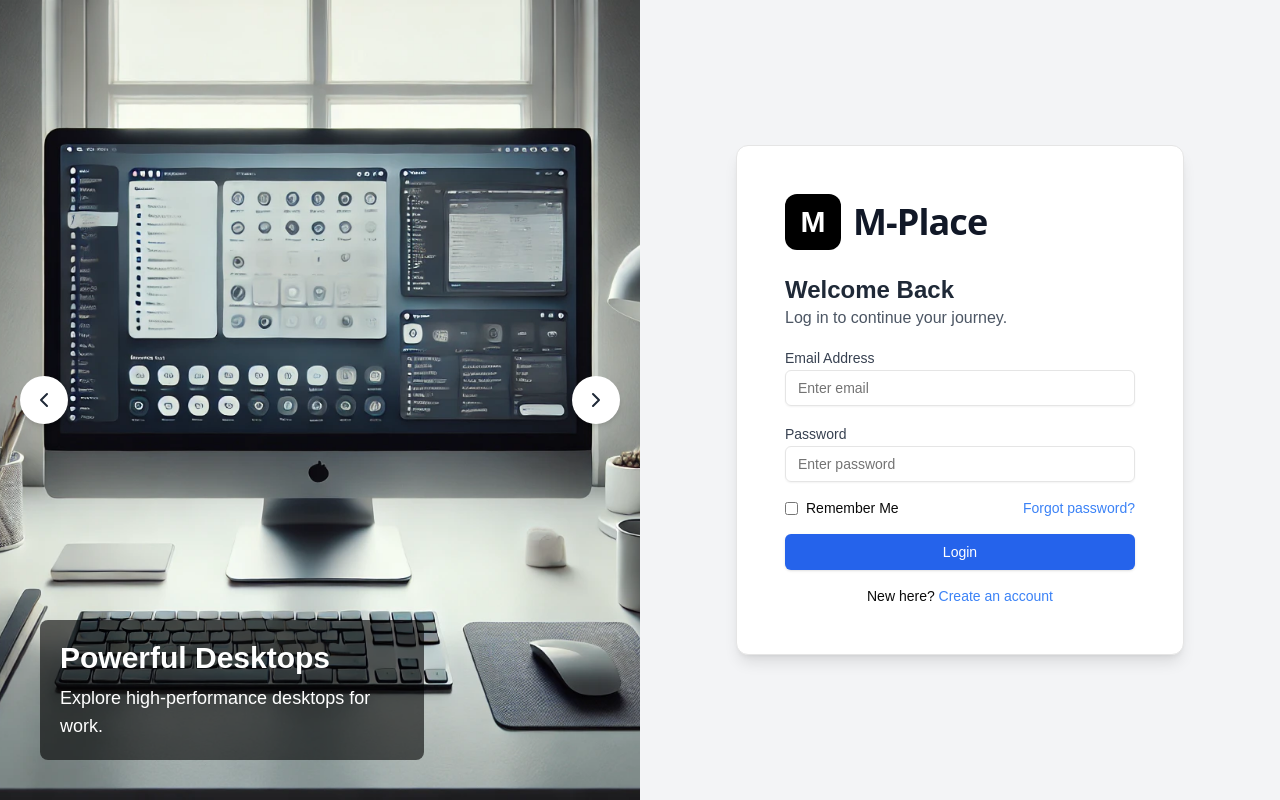
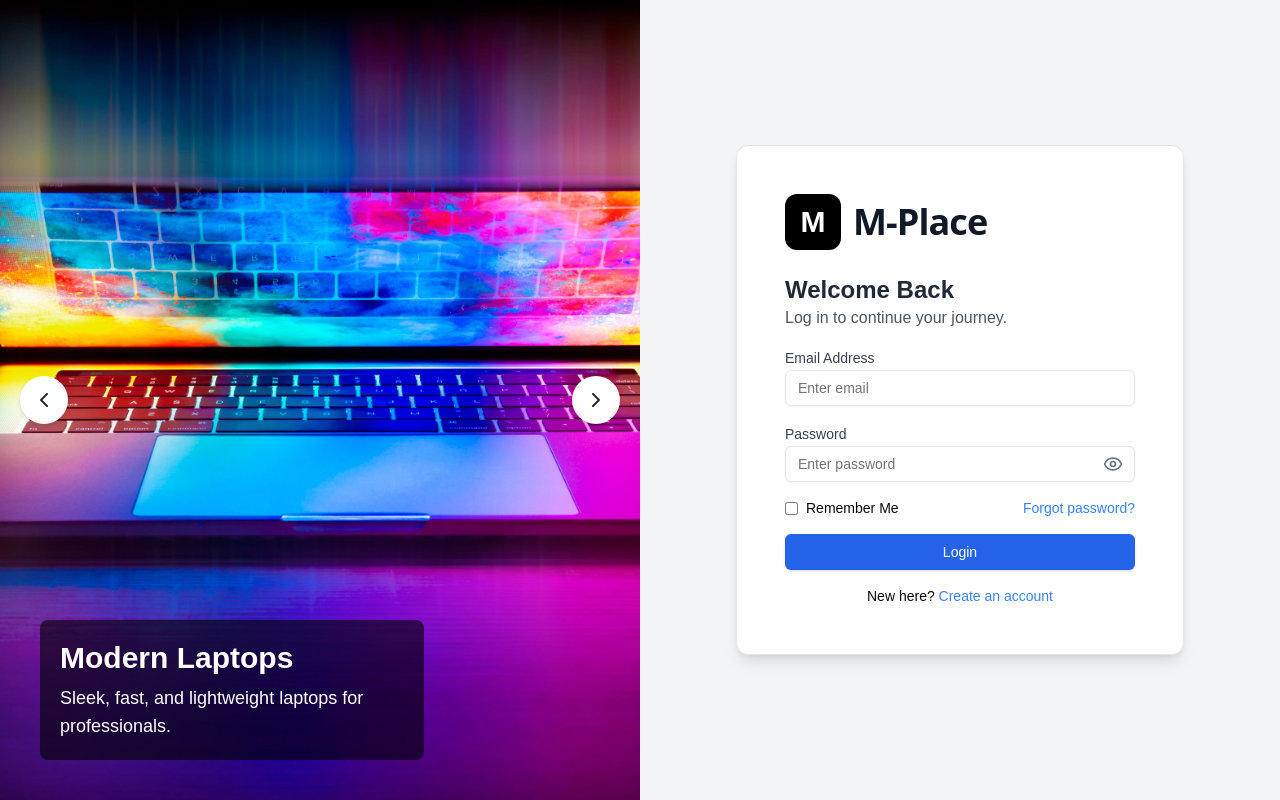
Before and after one commit to coderpd/M_Place, a Next.js app in the folder frontend/: page /SignIn in a window 1280 px wide. Built offline with nearby package versions, Linux system fonts and the light colour scheme.

Commit message:
logo added

```diff
--- a/frontend/app/SignIn/ImageSlider.js
+++ b/frontend/app/SignIn/ImageSlider.js
@@ -4,12 +4,12 @@
 import { useState, useEffect } from "react";
 
 const images = [
-  { src: "/desktop.jpg", alt: "Desktop", title: "Powerful Desktops", description: "Explore high-performance desktops for work." },
-  { src: "/keyboard.jpg", alt: "Keyboard", title: "Mechanical Keyboards", description: "Experience smooth and fast typing with our keyboards." },
-  { src: "/printer.jpg", alt: "Printer", title: "Smart Printers", description: "Reliable and high-quality printing for every need." },
   { src: "/lap.jpg", alt: "Laptop", title: "Modern Laptops", description: "Sleek, fast, and lightweight laptops for professionals." },
   { src: "/c-class.jpg", alt: "C-Class Items", title: "Essential Accessories", description: "Affordable IT accessories for everyday use." },
   { src: "/Server.jpg", alt: "Server", title: "Powerful Server Solutions", description: "High-performance servers designed for seamless data processing, reliability, and scalability for modern businesses." },
+  { src: "/desktop.jpg", alt: "Desktop", title: "Powerful Desktops", description: "Explore high-performance desktops for work." },
+  { src: "/keyboard.jpg", alt: "Keyboard", title: "Mechanical Keyboards", description: "Experience smooth and fast typing with our keyboards." },
+  { src: "/printer.jpg", alt: "Printer", title: "Smart Printers", description: "Reliable and high-quality printing for every need." }
 ];
 
 export default function ImageSlider() {
@@ -40,7 +40,7 @@
             initial={{ opacity: 0, scale: 1.05 }}
             animate={{ opacity: 1, scale: 1 }}
             exit={{ opacity: 0, scale: 1.05 }}
-            transition={{ duration: 1, ease: "easeOut" }}
+            transition={{ duration: 1, ease: "linear" }}
           >
             <img src={images[index].src} alt={images[index].alt} className="w-full h-full object-cover" />
             <div className="absolute bottom-10 left-10 bg-black bg-opacity-60 p-5 rounded-lg max-w-sm">
--- a/frontend/app/SignIn/page.js
+++ b/frontend/app/SignIn/page.js
@@ -6,11 +6,12 @@
 import ImageSlider from "./ImageSlider";
 import Link from "next/link";
 import { useRouter } from "next/navigation";
+import { Eye, EyeOff } from "lucide-react";
 
 export default function LoginPage() {
   const [email, setEmail] = useState("");
   const [password, setPassword] = useState("");
-  const [userType, setUserType] = useState("customer");
+  const [showPassword, setShowPassword] = useState(false);
   const [rememberMe, setRememberMe] = useState(false);
   const [error, setError] = useState("");
   const [loading, setLoading] = useState(false);
@@ -75,16 +76,23 @@
 
               <div>
                 <label htmlFor="password" className="text-sm text-gray-700">Password</label>
+                <div className="relative">
                   <Input
                     id="password"
-                  type="password"
+                    type={showPassword ? "text" : "password"}
                     placeholder="Enter password"
                     value={password}
                     onChange={(e) => setPassword(e.target.value)}
                   />
+                  <button
+                    type="button"
+                    onClick={() => setShowPassword(!showPassword)}
+                    className="absolute inset-y-0 right-3 flex items-center text-gray-500"
+                  >
+                    {showPassword ? <EyeOff size={20} /> : <Eye size={20} />}
+                  </button>
                 </div>
-
-
+              </div>
 
               <div className="flex justify-between items-center text-sm">
                 <label className="flex items-center">
```
Also changed, not shown: frontend/public/Logo.svg (added), 1 other file (tests, documents, lock files or other folders). Lines whose indentation alone changed are shown as unchanged.
